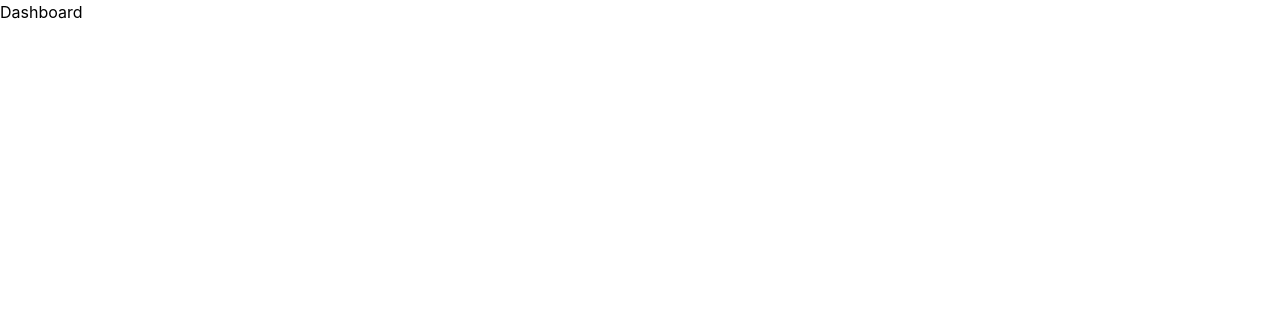
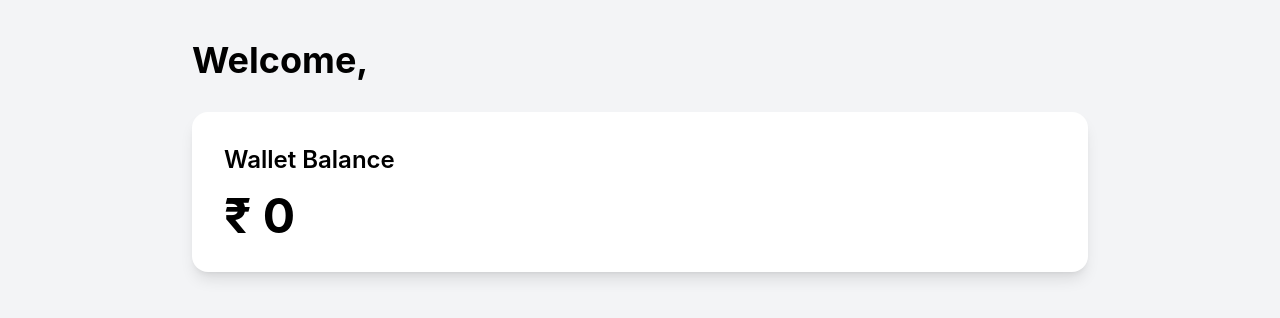
Before and after one commit to sunny-kumar-rana/digital-wallet-frontend, a React (Vite) app: page /dashboard in a window 1280 px wide. Shown: the top 318 px of the page. Built offline with nearby package versions, Linux system fonts and the light colour scheme; no server answers.

Commit message:
-add dashboard ui

```diff
--- a/src/pages/DashboardPage.jsx
+++ b/src/pages/DashboardPage.jsx
@@ -1,7 +1,39 @@
+import { useEffect, useState } from "react";
+import api from "../services/api";
+
 function DashboardPage() {
-    return (
-        <h1>Dashboard</h1>
-    )
+  const [balance, setBalance] = useState(0);
+
+  const userId = localStorage.getItem("userId");
+  const name = localStorage.getItem("name");
+
+  useEffect(() => {
+    fetchBalance();
+  }, []);
+
+  const fetchBalance = async () => {
+    try {
+      const response = await api.get(`/balance?userId=${userId}`);
+
+      setBalance(response.data.balance);
+    } catch (error) {
+      alert(error.response.data.error);
+    }
+  };
+
+  return (
+    <div className="min-h-screen bg-gray-100 p-10">
+      <div className="max-w-4xl mx-auto">
+        <h1 className="text-4xl font-bold mb-8">Welcome, {name}</h1>
+
+        <div className="bg-white p-8 rounded-2xl shadow-lg">
+          <h2 className="text-2xl font-semibold mb-4">Wallet Balance</h2>
+
+          <p className="text-5xl font-bold">₹ {balance}</p>
+        </div>
+      </div>
+    </div>
+  );
 }
 
-export default DashboardPage
+export default DashboardPage;
```
